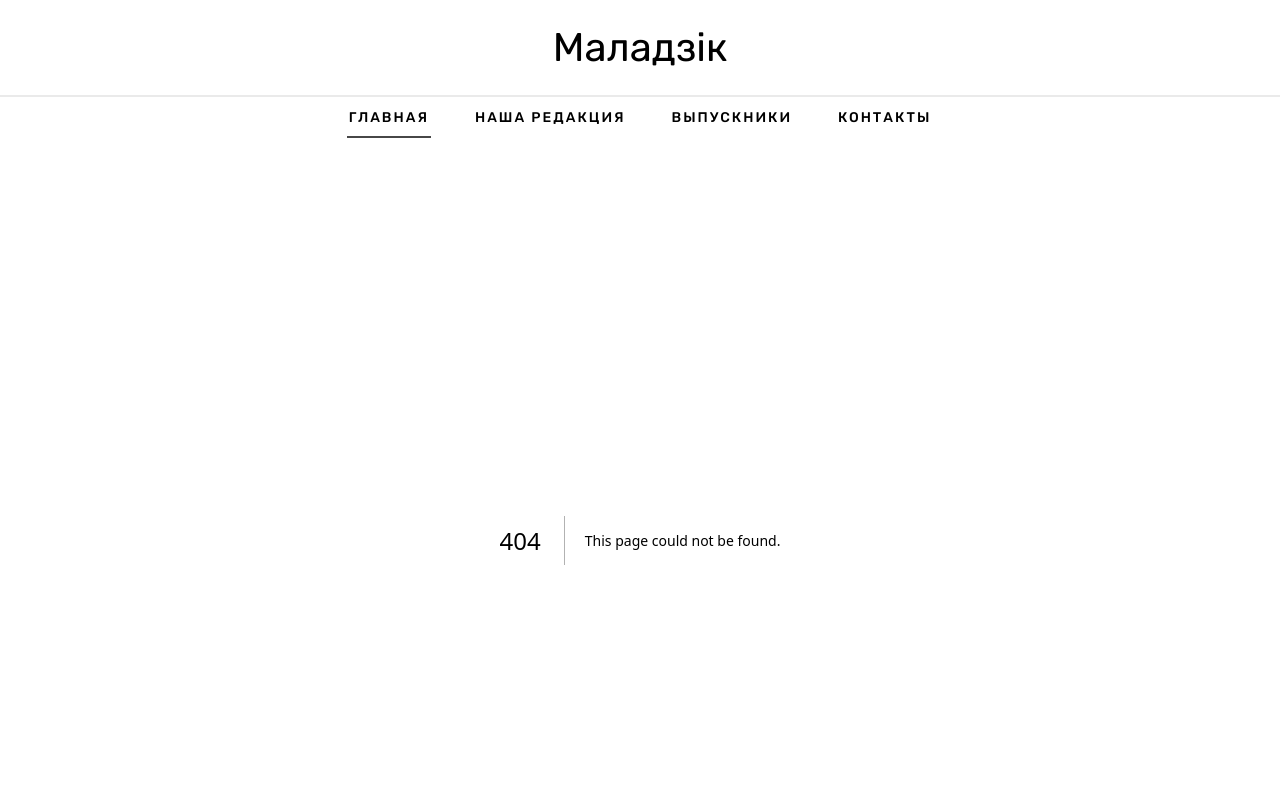
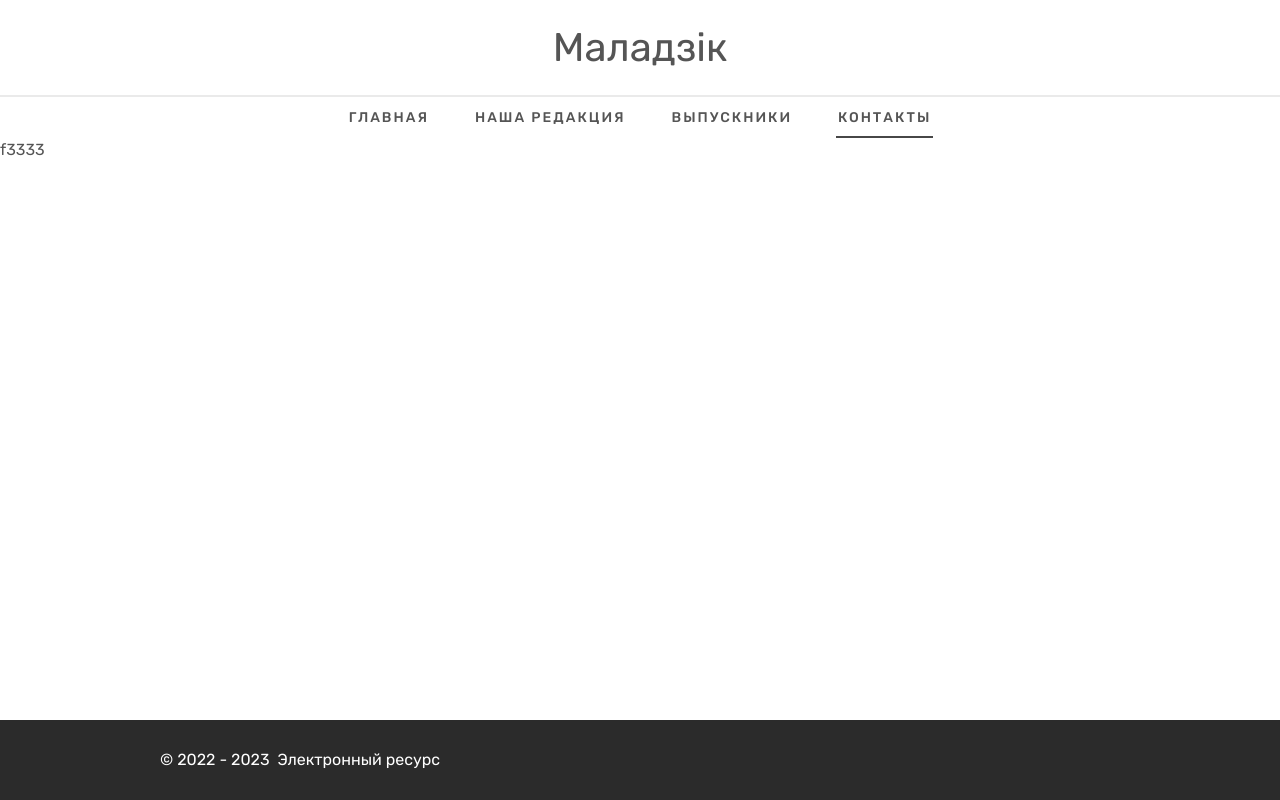
Before and after one commit to dmitry-shul/elgazeta, a Next.js app: page /contacts in a window 1280 px wide. Before the commit this address had no page. Shown: the top 800 px of the page. Built offline with nearby package versions, Linux system fonts and the light colour scheme.

Commit message:
finish Main

```diff
--- a/src/components/Header/Header.jsx
+++ b/src/components/Header/Header.jsx
@@ -1,6 +1,9 @@
+import Link from "next/link"
 import styles from "./Header.module.css"
+import { useRouter } from "next/router"
 
 const Header = () => {
+
   return (
     <div className={styles.header}>
       <div className={styles.title}>
@@ -9,10 +12,10 @@ const Header = () => {
 
       <nav className={styles.nav}>
         <ul className={styles.ul}>
-          <li>Главная</li>
-          <li>Наша редакция</li>
-          <li>Выпускники</li>
-          <li>Контакты</li>
+          <CustomLink href="/">Главная</CustomLink>
+          <CustomLink href={{}}>Наша редакция</CustomLink>
+          <CustomLink href={{}}>Выпускники</CustomLink>
+          <CustomLink href="/contacts">Контакты</CustomLink>
         </ul>
       </nav>
     </div>
@@ -20,3 +23,13 @@ const Header = () => {
 }
 
 export default Header
+
+
+
+const CustomLink = ({href, children, ...props}) => {
+  const {pathname} = useRouter()
+
+  return (
+    <li style={pathname === href ? {borderBottom: "2px solid #474747"} : {}}><Link href={href}>{children}</Link></li>
+  )
+}
--- a/src/components/Header/Header.module.css
+++ b/src/components/Header/Header.module.css
@@ -53,7 +53,3 @@
 .ul li:hover {
   border-bottom: 1px solid #474747;
 }
-
-.ul li:nth-child(1) {
-  border-bottom: 2px solid #474747;
-}
--- /dev/null
+++ b/src/pages/contacts/index.jsx
@@ -0,0 +1,11 @@
+import styles from "./Contacts.module.css"
+
+const Contacts = () => {
+  return (
+    <>
+      f3333
+    </>
+  )
+}
+
+export default Contacts
--- a/src/pages/index.js
+++ b/src/pages/index.js
@@ -1,6 +1,5 @@
 import styles from "@/styles/styles.module.css"
 import Head from "next/head"
-import Image from "next/image"
 
 export default function Main() {
   return (
@@ -46,7 +45,7 @@ const RubricsList = () => {
     <div className={styles.rubrics}>
       {
         rubricsArray.map(item =>
-          <Rubric item={item} />
+          <Rubric key={item.id} item={item} />
         )
       }
     </div>
@@ -73,7 +72,7 @@ const Rubric = ({item}) => {
 const rubricsArray = [
   {id: 1, link: '/assets/images/1rub.jpg', width: "564px", height: "336px", text: "В ЦЕНТРЕ ВНИМАНИЯ"},
   {id: 2, link: '/assets/images/2rub.jpg', width: "362px", height: "336px", text: "ХОББИ-ТЫ"},
-  {id: 3, link: '/assets/images/3rub.jpg', width: "374px", height: "312px", text: "ДЕНЬ В КАЛЕНДАРЕ"},
+  {id: 3, link: '/assets/images/3rub.webp', width: "374px", height: "312px", text: "ДЕНЬ В КАЛЕНДАРЕ"},
   {id: 4, link: '/assets/images/4rub.jpg', width: "558px", height: "312px", text: "РОВЕСНИК"},
   {id: 5, link: '/assets/images/5rub.jpg', width: "600px", height: "304px", text: "В МИРЕ ПРОФЕССИЙ"},
   {id: 6, link: '/assets/images/6rub.jpg', width: "316px", height: "304px", text: "БЛОКНОТ"},
--- a/src/styles/globals.css
+++ b/src/styles/globals.css
@@ -50,7 +50,7 @@ ul {
 
 a {
   text-decoration: none;
-  color: #ffffff;
+  color: #555555;
   cursor: pointer;
 }
 
```
Also changed, not shown: src/styles/styles.module.css (+14 -3 lines), src/pages/contacts/Contacts.module.css (added).
